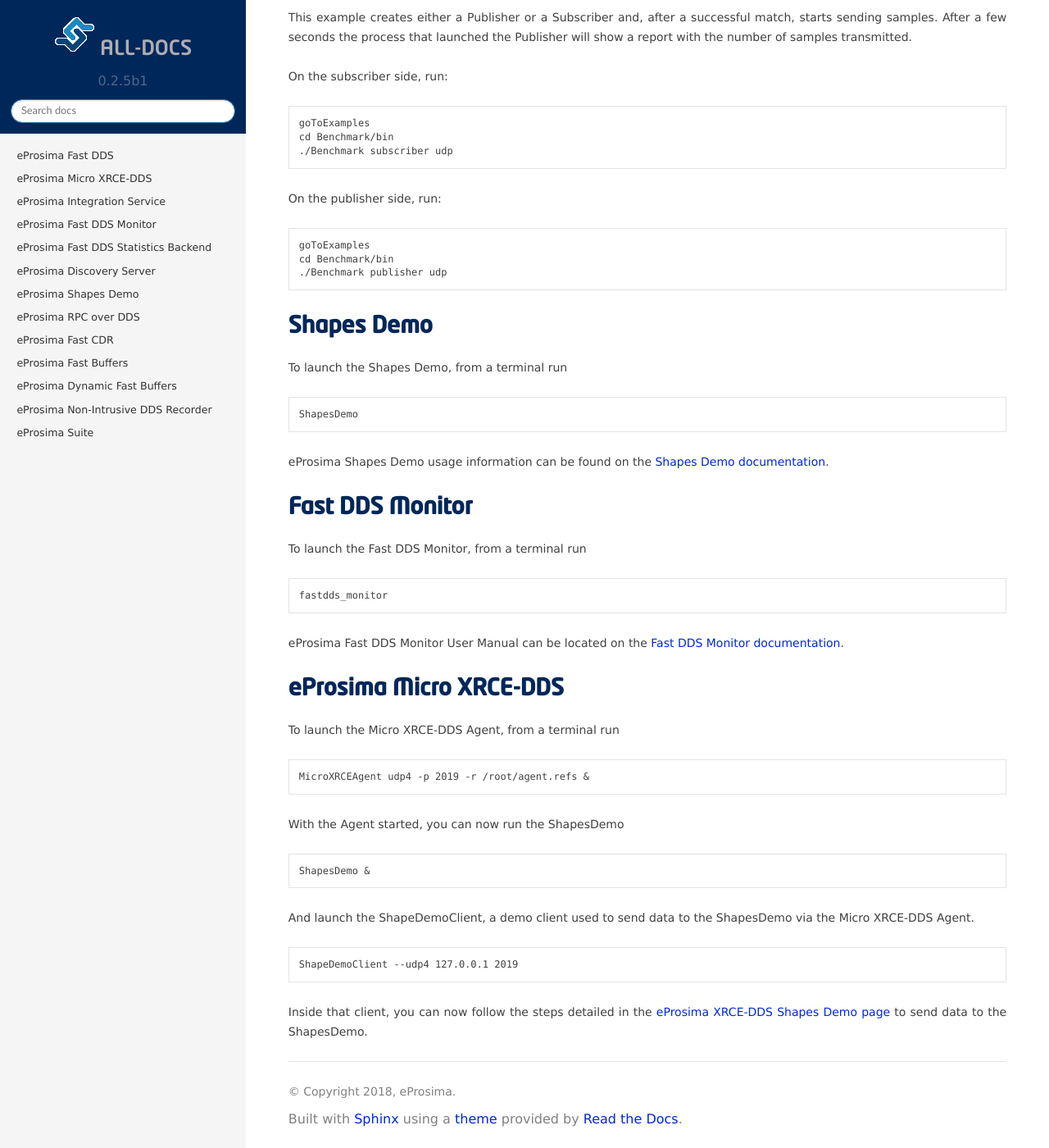
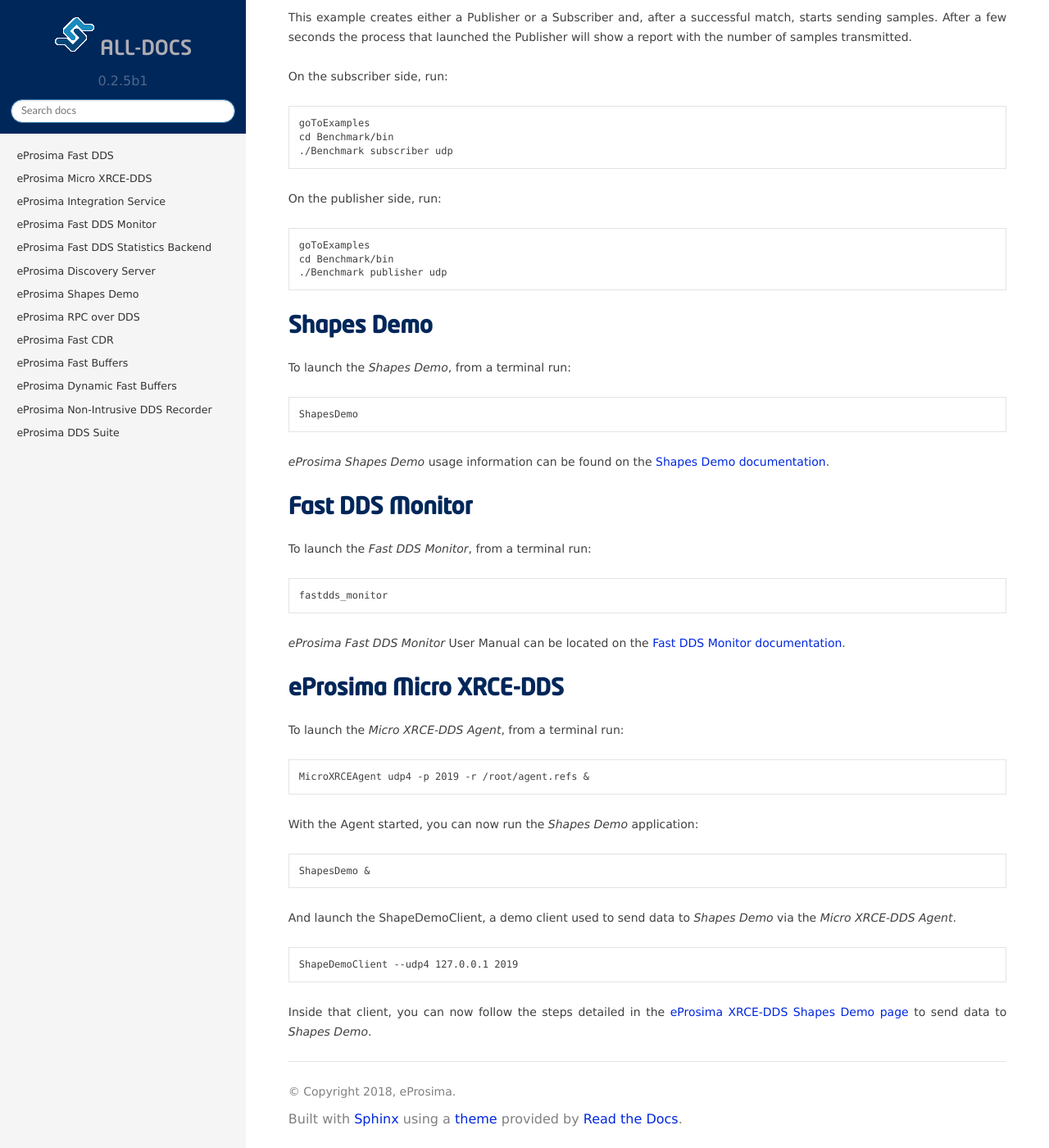
Before and after one commit to eProsima/all-docs, a Sphinx documentation site: the page built from source/dds-suite/eprosima_suite.rst, in a window 1280 px wide and 1400 px high, scrolled down 1594 px. Shown: the whole window at 82% size. Built offline with Sphinx 7.4.7 and the Read the Docs theme 2.0.0, drawn with Linux system fonts in a browser that asks for light colours; the version number is read from the project's files by our own code; some of the changed text lies outside the part shown.

Commit message:
Refs 12807: Rename to DDS Suite
Signed-off-by: Eduardo Ponz Segrelles <eduardoponz@eprosima.com>

```diff
--- a/source/eprosima-suite/eprosima_suite.rst
+++ b/source/dds-suite/eprosima_suite.rst
@@ -3,7 +3,7 @@
 Docker Installation and Usage
 -----------------------------
 
-To run *eProsima Suite* container, Docker is required.
+To run *eProsima DDS Suite* container, Docker is required.
 From a terminal run
 
 .. code-block:: bash
@@ -16,7 +16,7 @@
 
     docker load -i ubuntu-eprosima-suite:<version>.tar
 
-*eProsima Suite* Docker container can be run as follows:
+*eProsima DDS Suite* Docker container can be run as follows:
 
 .. code-block:: bash
 
@@ -26,7 +26,7 @@
         --privileged \
         -e DISPLAY=$DISPLAY \
         -v /tmp/.X11-unix:/tmp/.X11-unix \
-        ubuntu-eprosima-suite:<version>
+        ubuntu-eprosima-dds-suite:<version>
 
 Each feature can be run from the resulting Bash Shell.
 
@@ -36,7 +36,7 @@
 -----------------
 
 Included in this Docker container is a set of binary examples that showcase several functionalities of the
-Fast DDS library.
+*Fast DDS* library.
 These examples' path can be accessed from a terminal by typing
 
 .. code-block:: bash
@@ -105,13 +105,13 @@
 Shapes Demo
 -----------
 
-To launch the Shapes Demo, from a terminal run
+To launch the *Shapes Demo*, from a terminal run:
 
 .. code-block:: bash
 
     ShapesDemo
 
-eProsima Shapes Demo usage information can be found on the `Shapes Demo documentation
+*eProsima Shapes Demo* usage information can be found on the `Shapes Demo documentation
 <https://eprosima-shapes-demo.readthedocs.io/en/latest/first_steps/first_steps.html>`_.
 
 .. _fast_dds_suite_monitor:
@@ -119,13 +119,13 @@
 Fast DDS Monitor
 ----------------
 
-To launch the Fast DDS Monitor, from a terminal run
+To launch the *Fast DDS Monitor*, from a terminal run:
 
 .. code-block:: bash
 
     fastdds_monitor
 
-eProsima Fast DDS Monitor User Manual can be located on the `Fast DDS Monitor documentation
+*eProsima Fast DDS Monitor* User Manual can be located on the `Fast DDS Monitor documentation
 <https://fast-dds-monitor.readthedocs.io/en/latest/rst/user_manual/initialize_monitoring.html>`_.
 
 
@@ -134,23 +134,23 @@
 eProsima Micro XRCE-DDS
 -----------------------
 
-To launch the Micro XRCE-DDS Agent, from a terminal run
+To launch the *Micro XRCE-DDS Agent*, from a terminal run:
 
 .. code-block:: bash
 
     MicroXRCEAgent udp4 -p 2019 -r /root/agent.refs &
 
-With the Agent started, you can now run the ShapesDemo
+With the Agent started, you can now run the *Shapes Demo* application:
 
 .. code-block:: bash
 
     ShapesDemo &
 
-And launch the ShapeDemoClient, a demo client used to send data to the ShapesDemo via the Micro XRCE-DDS Agent.
+And launch the ShapeDemoClient, a demo client used to send data to *Shapes Demo* via the *Micro XRCE-DDS Agent*.
 
 .. code-block:: bash
 
     ShapeDemoClient --udp4 127.0.0.1 2019
 
 Inside that client, you can now follow the steps detailed in the `eProsima XRCE-DDS Shapes Demo page
-<https://micro-xrce-dds.docs.eprosima.com/en/latest/shapes_demo.html>`_ to send data to the ShapesDemo.
+<https://micro-xrce-dds.docs.eprosima.com/en/latest/shapes_demo.html>`_ to send data to *Shapes Demo*.
--- a/source/docindex.rst
+++ b/source/docindex.rst
@@ -129,10 +129,10 @@
 mechanism allowing the user to test, analyze or log the DDS distributed systems without adding any new DDS participant
 or service, ensuring the recording the real behavior and timing.
 
-`eProsima Suite`_
+`eProsima DDS Suite`_
 --------------------------------------
 
-:ref:`eProsima Suite <eprosima_suite>` is a Docker image distributed by eProsima to provide a convenient demonstration
+:ref:`eProsima DDS Suite <dds_suite>` is a Docker image distributed by eProsima to provide a convenient demonstration
 for several eProsima products.
 This image includes: `eProsima Fast DDS`_, `eProsima Shapes Demo`_, `eProsima Fast DDS Monitor`_ and
 `eProsima Micro XRCE-DDS`_.
@@ -150,4 +150,4 @@
 .. _eProsima Discovery Server: https://eprosima-discovery-server.readthedocs.io/en/latest/
 .. _eProsima Fast DDS Statistics Backend: https://fast-dds-statistics-backend.readthedocs.io/en/latest/
 .. _eProsima Fast DDS Monitor: https://fast-dds-monitor.readthedocs.io/en/latest/
-.. _eProsima Suite: eprosima-suite/intro.html
+.. _eProsima DDS Suite: dds-suite/intro.html
```
Also changed, not shown: source/dds-suite/intro.rst (renamed from source/eprosima-suite/intro.rst, +11 -12 lines).
